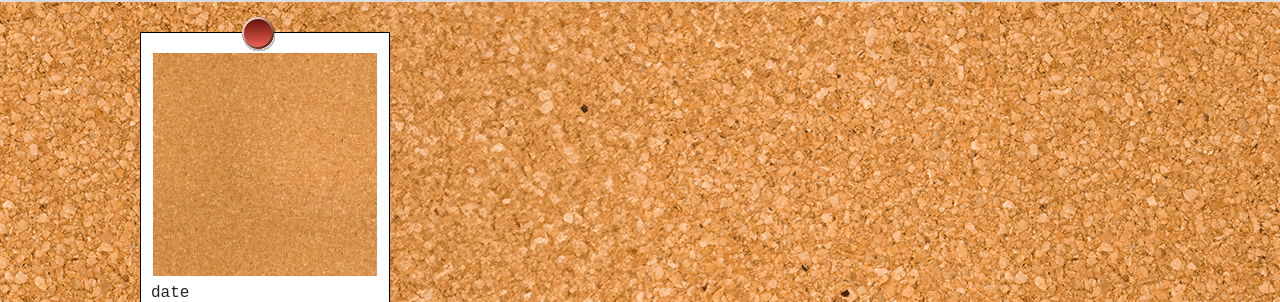
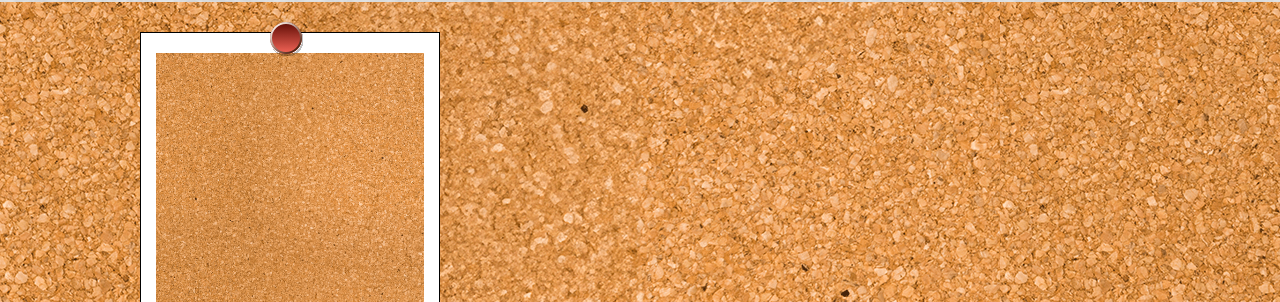
Before and after one commit to ilariamotta/js-photo-blog, a plain HTML site: page index.html in a window 1280 px wide. Shown: the part 98-400 px from the top of the page. Drawn offline with nearby package versions, Linux system fonts and the light colour scheme; a web font is replaced by a local one.

Commit message:
feat: responsive

```diff
--- a/css/style.css
+++ b/css/style.css
@@ -62,8 +62,9 @@ body {
 }
 
 .m-col {
-    width: 25%;
+    width: 100%;
     border: 1px black solid;
+    margin-bottom: 20px;
 }
 
 .m-flex {
@@ -113,7 +114,7 @@ header {
 .m-pin {
     position: absolute;
     right: 45%;
-    top: -5%;
+    top: -3%;
 }
 
 .m-card-img {
@@ -132,3 +133,21 @@ header {
 .m-card-body p {
     margin: 0px;
 }
+
+
+
+
+/* MEDIA QUERY */
+/* tablet */
+@media screen and (min-width: 768px) {
+    .m-col {
+        width: 50%;
+    }
+}
+/* desktop */
+
+@media screen and (min-width: 1024px) {
+    .m-col {
+        width: 30%;
+    }
+}
--- a/index.html
+++ b/index.html
@@ -28,9 +28,9 @@
     <main>
         <div class="m-container">
             <div class="m-flex m-justify-content-between m-wrap m-mt-30"></div>
-            <div class="m-col">
+            <div class="m-col m-flex m-justify-content-between">
 
-
+                <!-- card -->
                 <div class="m-card m-flex m-dcol">
                     <div class="m-pin"><img src="./img/pin.svg" alt=""></div>
                     <div class="m-card-img m-flex m-justify-content-center"><img src="./img/cork.png" alt=""></div>
@@ -39,6 +39,7 @@
                         <p class="my-description">DESCRIPTION</p>
                     </div>
                 </div>
+                <!-- card -->
             </div>
         </div>
         </div>
```
